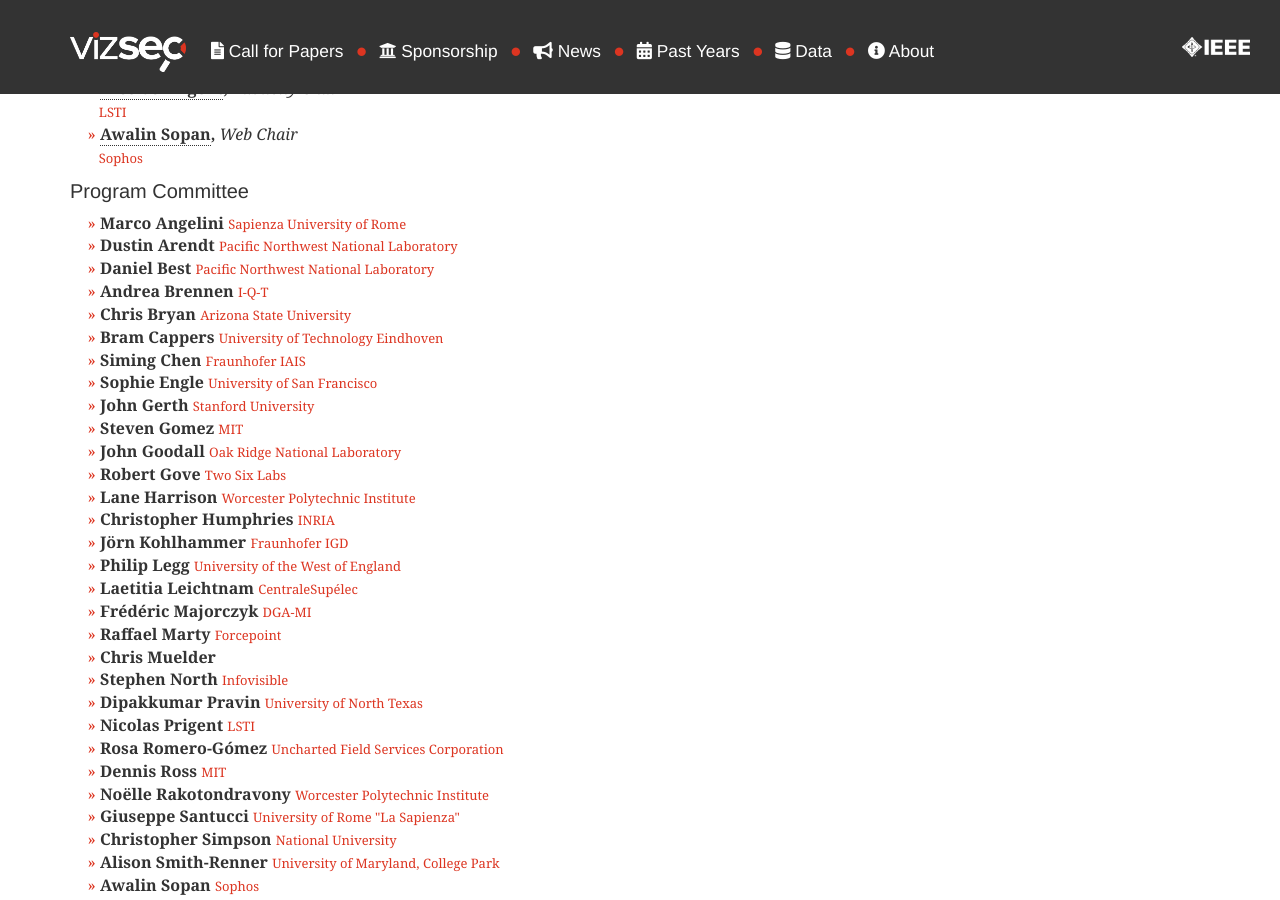
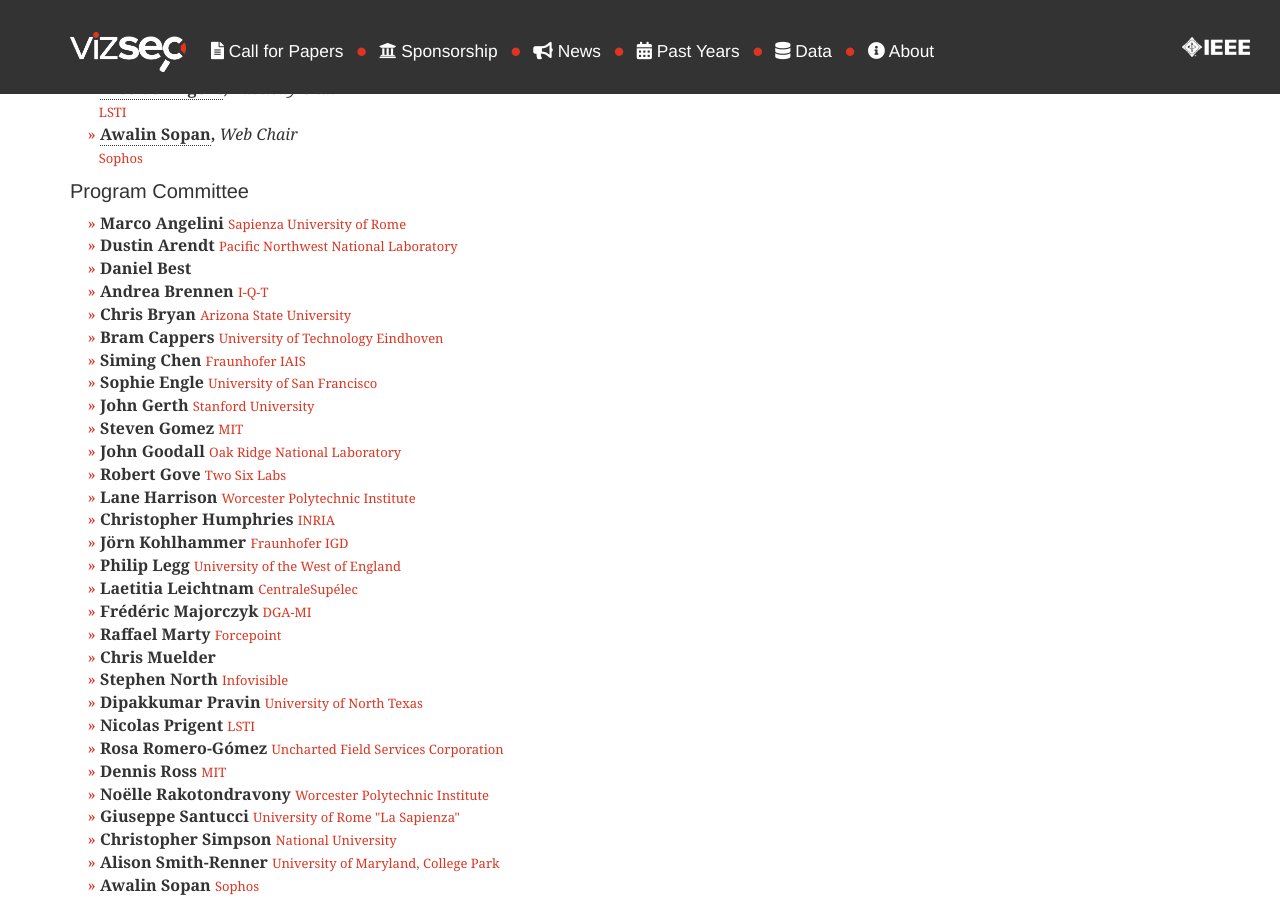
Before and after one commit to vizsec/vizsec.github.io, a Jekyll site: the page built from vizsec2020/index.html, in a window 1280 px wide and 900 px high, scrolled down 4634 px. Built offline with Jekyll 4.4.1, drawn with Linux system fonts in a browser that asks for light colours; nearby versions of some CDN libraries.

Commit message:
program commitee

```diff
--- a/_data/y2020-program_committee.yml
+++ b/_data/y2020-program_committee.yml
@@ -5,7 +5,6 @@
   affiliation: Pacific Northwest National Laboratory
 
 - name: Daniel Best
-  affiliation: Pacific Northwest National Laboratory
 
 - name: Andrea Brennen
   affiliation: I-Q-T
```
